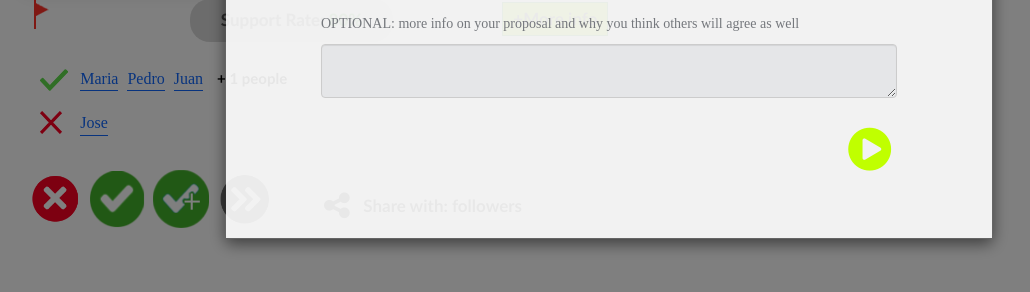
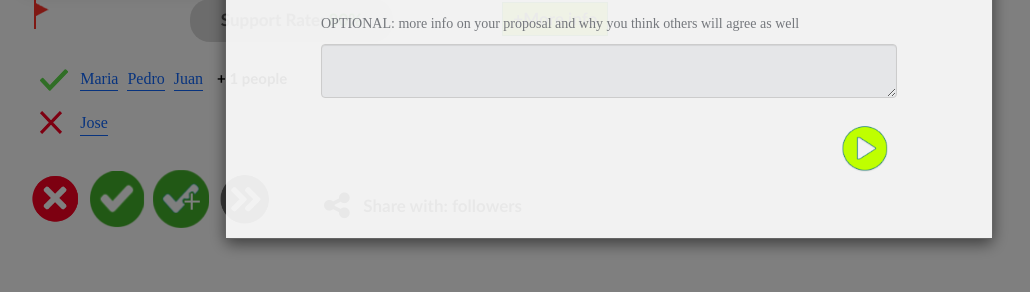
Before and after one commit to jlopezvi/Consensus, a Flask app: page /home in a window 1280 px wide, after a click on "Create Proposal". Shown: the part 703-995 px from the top of the page, without its empty margins (31-1061 px from the left). Run offline with Flask 2, Linux system fonts and the light colour scheme; some libraries are stand-ins or nearby versions; some web fonts are replaced.

Commit message:
Changed Add proposal buttons

```diff
--- a/static/css/main_style.css
+++ b/static/css/main_style.css
@@ -489,6 +489,7 @@ body.modal-open {
 	width: 100%;
 	position: absolute;
 	left: 50%;
+	z-index: -1;
 }
 .primary--header a{
 	width: 100%;
@@ -503,6 +504,7 @@ a.add--proposal--button {
     border: 6px solid #3faf2e;
     padding: 2px 12px 5px 12px!important;
     float: right;
+    z-index: 9;
     margin-right: 10%;
 }
 a.add--proposal--button:hover, a.add--proposal--button:active, a.add--proposal--button:focus {
@@ -815,10 +817,8 @@ a.add--proposal--button:hover, a.add--proposal--button:active, a.add--proposal--
 	background-color: #e5e6e8!important;
 }
 /********** END OF ADD PROPOSAL 3 *************/
-.modal-controls .modal-next button i, .modal-next button i{
-	color: #c0ff00;
-	font-size: 50px;
-	position: relative;
+.modal-controls .modal-next button img, .modal-next button img{
+	width: 50px;
 }
 .modal-prev button, .modal-next button {
 	border: 0;
@@ -833,12 +833,8 @@ a.add--proposal--button:hover, a.add--proposal--button:active, a.add--proposal--
 	left: 30px;
 	float: left;
 }
-.modal-controls .modal-prev button i{
-	color: #c0ff00;
-	font-size: 50px;
-	float: left;
-	transform:rotateY(180deg);
-	position: relative;
+.modal-controls .modal-prev button img{
+	width: 50px;
 }
 .addproposal--optional {
 	background-color: #3faf2e;
--- a/templates/new_template.html
+++ b/templates/new_template.html
@@ -84,7 +84,7 @@
                 </div>
             </div>
             <div class="col-sm-12 modal-next">
-                <button onclick="showModal('modal_proposal2')"><i class="fa fa-play-circle"></i></button>
+                <button onclick="showModal('modal_proposal2')"><img src="{{ url_for('static',filename='images/next.png') }}"></button>
            </div>
           </div>
         </div>
@@ -134,10 +134,10 @@
             </div>
             <div class="col-sm-12 modal-controls">
                 <div class="modal-next">
-                    <button onclick="showModal('modal_proposal3')"><i class="fa fa-play-circle"></i></button>
+                    <button onclick="showModal('modal_proposal3')"><img src="{{ url_for('static',filename='images/next.png') }}"></button>
                 </div>
                 <div class="modal-prev">
-                    <button onclick="showModal('modal_proposal1')"><i class="fa fa-play-circle"></i></button>
+                    <button onclick="showModal('modal_proposal1')"><img src="{{ url_for('static',filename='images/back.png') }}"></button>
                 </div>
            </div>
           </div>
@@ -173,7 +173,7 @@
             </div>
             <div class="col-sm-12 modal-controls">
                 <div class="modal-prev">
-                    <button onclick="showModal('modal_proposal2')"><i class="fa fa-play-circle"></i></button>
+                    <button onclick="showModal('modal_proposal2')"><img src="{{ url_for('static',filename='images/back.png') }}"></button>
                 </div>
            </div>
           </div>
```
Also changed, not shown: static/images/back.png (added), static/images/next.png (added).
